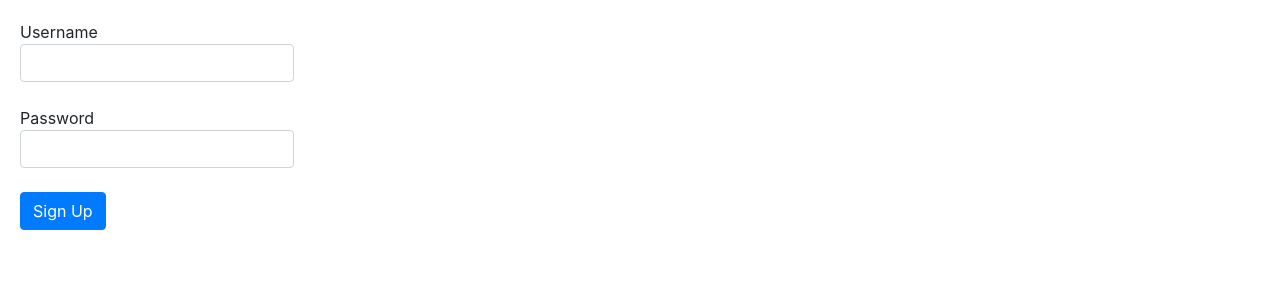
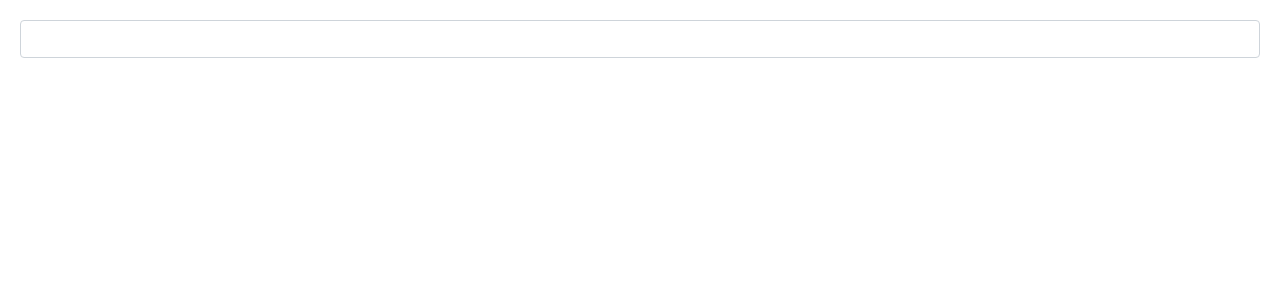
Before and after one commit to 3eggwhites/hello-world, an Angular app: page / in a window 1280 px wide. Shown: the top 300 px of the page. Built offline with nearby package versions, Linux system fonts and the light colour scheme.

Commit message:
reactive forms contd.

```diff
--- a/src/app/app.component.html
+++ b/src/app/app.component.html
@@ -8,5 +8,6 @@
 </zippy>
 <zippy title="Listing details">
         Listing details content.
-</zippy> -->
-<signup-form></signup-form>
+</zippy>
+<signup-form></signup-form> -->
+<new-course-form></new-course-form>
--- a/src/app/common/validator/signup-validators.ts
+++ b/src/app/common/validator/signup-validators.ts
@@ -8,4 +8,16 @@ export class SignupFormValidator {
       return null;
     }
   }
+
+  static shouldbeUnique(control: AbstractControl): Promise<ValidationErrors | null> {
+    return new Promise((resolve,reject) => {
+      setTimeout(() => {
+        if((control.value as string) === 'user'){
+          resolve ({shouldbeUnique: true});
+        }else{
+          resolve (null);
+        }
+      }, 2000);
+    });
+  }
 }
--- /dev/null
+++ b/src/app/new-course-form/new-course-form.component.html
@@ -0,0 +1,17 @@
+<form>
+  <input
+    #topicInput
+    type="text"
+    class="form-control"
+    (keyup.enter)="addTopic(topicInput)"
+  />
+  <ul class="list-group">
+    <li
+      *ngFor="let topic of topics.controls"
+      class="list-group-item"
+      (click)="removeTopic(topic)"
+    >
+      {{ topic.value }}
+    </li>
+  </ul>
+</form>
--- /dev/null
+++ b/src/app/new-course-form/new-course-form.component.ts
@@ -0,0 +1,44 @@
+import { FormGroup, FormArray, FormControl, FormBuilder, Validators } from "@angular/forms";
+import { Component } from "@angular/core";
+
+@Component({
+  selector: "new-course-form",
+  templateUrl: "./new-course-form.component.html",
+  styleUrls: ["./new-course-form.component.css"]
+})
+export class NewCourseFormComponent {
+  // form = new FormGroup({
+  //   username: new FormControl(),
+  //   contact: new FormGroup({
+  //     email: new FormControl(),
+  //     phone: new FormControl()
+  //   }),
+  //   topics: new FormArray([])
+  // });
+
+  constructor(private frmBuilder: FormBuilder) {
+  }
+
+  form = this.frmBuilder.group({
+    username: ['', Validators.required],
+    contact: this.frmBuilder.group({
+      email: [''],
+      phone: [''],
+    }),
+    topics: this.frmBuilder.array([])
+  });
+
+  get topics() {
+    return this.form.get("topics") as FormArray;
+  }
+
+  addTopic(topicInput: HTMLInputElement) {
+    this.topics.push(new FormControl(topicInput.value));
+    topicInput.value = "";
+  }
+
+  removeTopic(topic: FormControl) {
+    let index = this.topics.controls.indexOf(topic);
+    this.topics.removeAt(index);
+  }
+}
--- a/src/app/signup-form/signup-form.component.html
+++ b/src/app/signup-form/signup-form.component.html
@@ -1,14 +1,17 @@
-<form [formGroup]="form">
+<form [formGroup]="form" (ngSubmit)="login()">
+  <!-- <div *ngIf="form.errors.loginFailed" class="alert alert-danger">
+    Login failed
+  </div> -->
+  <div formGroupName="account">
     <div class="form-group">
-    <label for="userName">
-      Username
+      <label for="userName">Username</label>
       <input
         formControlName="username"
         type="text"
         id="userName"
         class="form-control"
       />
-    </label>
+      <div *ngIf="username.pending">Checking Username</div>
       <div
         *ngIf="username.touched && username.invalid"
         class="alert alert-danger"
@@ -17,23 +20,25 @@
           Username is a required field.
         </div>
         <div *ngIf="username.errors.minlength">
-        Username must be minimum {{ username.errors.minlength.requiredLength }} of characters
+          Username must be minimum
+          {{ username.errors.minlength.requiredLength }} of characters
         </div>
         <div *ngIf="username.errors.cannotContainSpace">
           Username must not contain any spaces
         </div>
+        <div *ngIf="username.errors.shouldbeUnique">
+          Username should be unique
+        </div>
       </div>
     </div>
     <div class="form-group">
-    <label for="password">
-      Password
+      <label for="password">Password</label>
       <input
         formControlName="password"
         type="password"
         id="password"
         class="form-control"
       />
-    </label>
       <div
         *ngIf="password.touched && password.invalid"
         class="alert alert-danger"
@@ -41,5 +46,6 @@
         Password is a required field.
       </div>
     </div>
+  </div>
   <button class="btn btn-primary" type="submit">Sign Up</button>
 </form>
--- a/src/app/signup-form/signup-form.component.ts
+++ b/src/app/signup-form/signup-form.component.ts
@@ -9,19 +9,28 @@ import { FormGroup, FormControl, Validators } from "@angular/forms";
 })
 export class SignupFormComponent {
   form = new FormGroup({
-    username: new FormControl("", [
-      Validators.required,
-      Validators.minLength(3),
-      SignupFormValidator.cannotContainSpace
-    ]),
-    password: new FormControl("", Validators.required)
+    account: new FormGroup({
+      username: new FormControl('', [
+        Validators.required,
+        Validators.minLength(3),
+        SignupFormValidator.cannotContainSpace
+      ],
+      SignupFormValidator.shouldbeUnique),
+      password: new FormControl('', Validators.required)
+    })
   });
 
   get username() {
-    return this.form.get("username");
+    return this.form.get("account.username");
   }
 
   get password() {
-    return this.form.get("password");
+    return this.form.get("account.password");
+  }
+
+  login(){
+    this.form.setErrors(
+      {loginFailed: true}
+    );
   }
 }
```
Also changed, not shown: src/app/app.module.ts (+5 -2 lines), src/app/new-course-form/new-course-form.component.css (added), 1 other file (tests, documents, lock files or other folders). Lines whose indentation alone changed are shown as unchanged.
